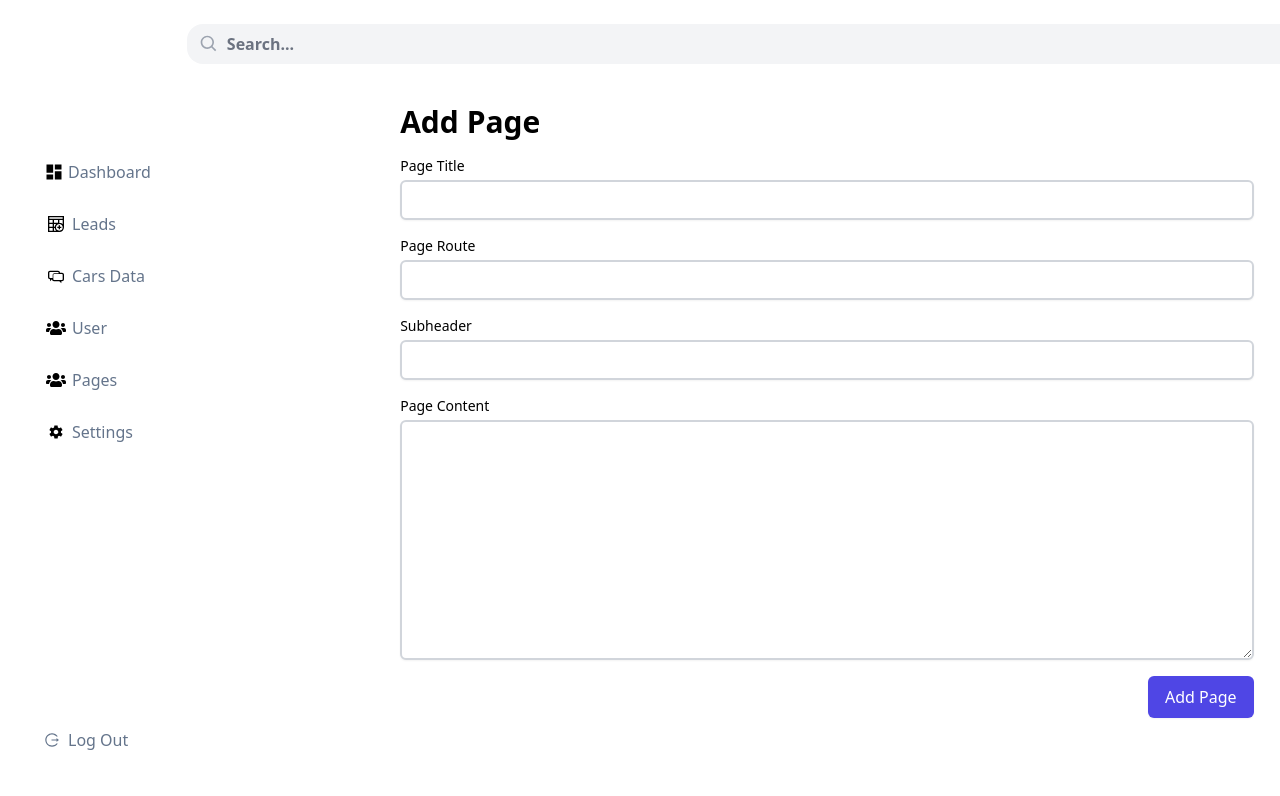
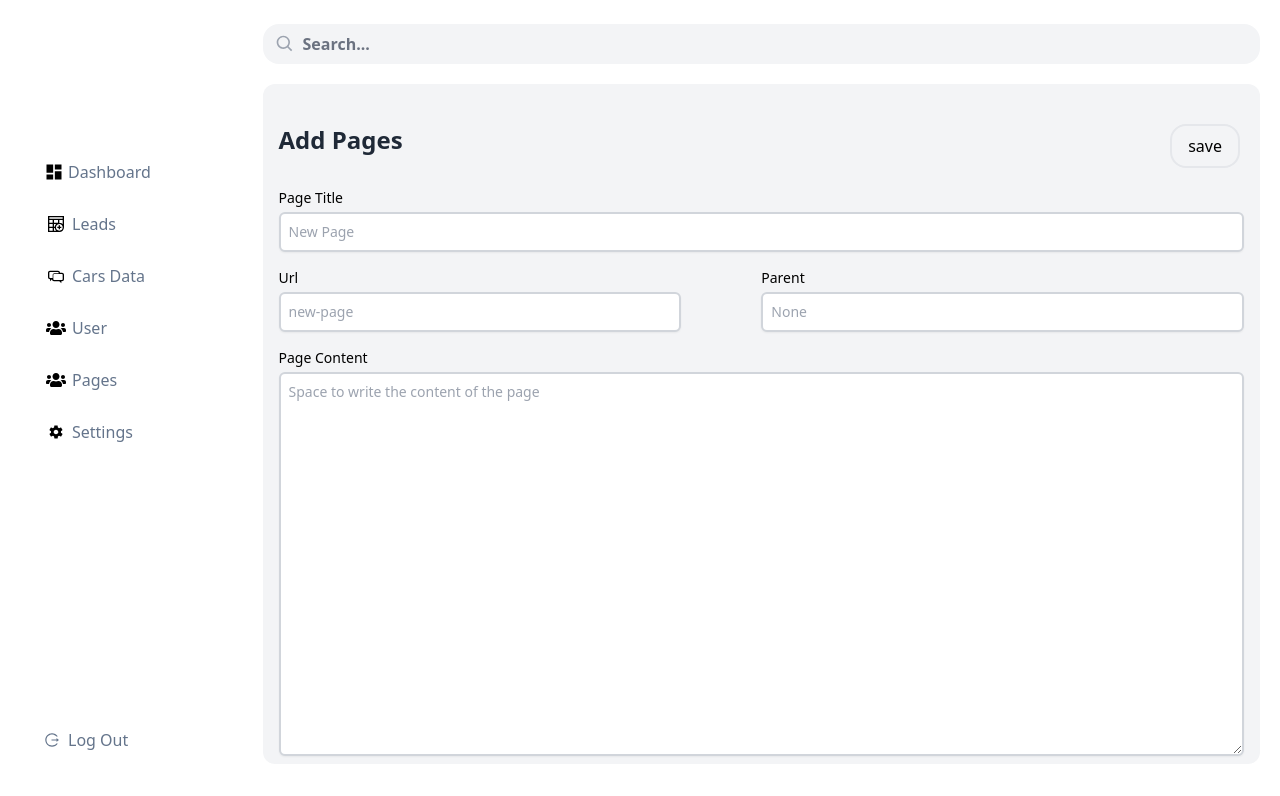
Before and after one commit to samssjubair/car-parts-shop, a Next.js app in the folder client/: page /admin/addPages in a window 1280 px wide. Shown: the top 796 px of the page. Built offline with nearby package versions, Linux system fonts and the light colour scheme; no server answers; sample sign-in values are in the browser's storage.

Commit message:
front-end finish

```diff
--- a/client/pages/admin/addAdmin.js
+++ b/client/pages/admin/addAdmin.js
@@ -49,6 +49,8 @@ const addAdmin = () => {
 
   return (
     <Sidebar>
+      <div className=" grid grid-cols-1">
+        <div className="mx-5">
           {/* Search bar */}
           <div className="mt-6">
             <form>
@@ -66,14 +68,19 @@ const addAdmin = () => {
             </form>
           </div>
           {/* Search bar end */}
-      <div className="flex p-10">
+          <div
+            style={{ height: "85vh" }}
+            className="flex p-10 mt-5 bg-gray-100 h-screen px-4 rounded-xl"
+          >
             <form
               autoComplete="off"
               onSubmit={handleSubmit}
-          className="bg-white p-8 rounded-lg"
+              className=" p-8 rounded-lg"
             >
               <div className="flex justify-between">
-            <h1 className="text-2xl font-bold text-gray-800 mb-4">Add Admin</h1>
+                <h1 className="text-2xl font-bold text-gray-800 mb-4">
+                  Add Admin
+                </h1>
                 <button
                   type="submit"
                   className=" border-2 mb-4 absolute right-10 text-black px-4 py-2 rounded-2xl hover:bg-gray-400"
@@ -94,7 +101,7 @@ const addAdmin = () => {
                   name="name"
                   value={adminName}
                   placeholder="Enter name"
-              className="w-full border-b-2 border-gray-400  text-gray-800 p-2  focus:outline-none focus:border-blue-500"
+                  className="w-full border-b-2 border-gray-400 bg-gray-100  text-gray-800 p-2  focus:outline-none focus:border-blue-500"
                   required
                   onChange={(e) => setAdminName(e.target.value)}
                 />
@@ -112,7 +119,7 @@ const addAdmin = () => {
                   name="email"
                   value={adminEmail}
                   placeholder="Enter email"
-              className="w-full bg-white border-gray-400 text-gray-800 p-2 border-b-2 focus:outline-none focus:border-blue-500"
+                  className="w-full bg-gray-100 border-gray-400 text-gray-800 p-2 border-b-2 focus:outline-none focus:border-blue-500"
                   required
                   onChange={(e) => setAdminEmail(e.target.value)}
                 />
@@ -130,7 +137,7 @@ const addAdmin = () => {
                   name="password"
                   value={adminPassword}
                   placeholder="Enter password"
-              className="w-full  border-gray-400  text-gray-800 p-2 border-b-2 focus:outline-none focus:border-blue-500 bg-white"
+                  className="w-full  border-gray-400  text-gray-800 p-2 border-b-2 focus:outline-none focus:border-blue-500 bg-gray-100"
                   required
                   onChange={(e) => setAdminPassword(e.target.value)}
                 />
@@ -146,7 +153,7 @@ const addAdmin = () => {
                   id="role"
                   name="role"
                   value={adminRole}
-              className="w-full  border-gray-400  text-gray-800 p-2 border-b-2 focus:outline-none focus:border-blue-500"
+                  className="w-full  border-gray-400 bg-gray-100 text-gray-800 p-2 border-b-2 focus:outline-none focus:border-blue-500"
                   required
                   onChange={(e) => setAdminRole(e.target.value)}
                 >
@@ -167,7 +174,7 @@ const addAdmin = () => {
                   id="status"
                   name="status"
                   value={adminStatus}
-              className="w-full  border-gray-400  text-gray-800 p-2 border-b-2 focus:outline-none focus:border-blue-500"
+                  className="w-full  border-gray-400 bg-gray-100 text-gray-800 p-2 border-b-2 focus:outline-none focus:border-blue-500"
                   required
                   onChange={(e) => setAdminStatus(e.target.value)}
                 >
@@ -180,6 +187,8 @@ const addAdmin = () => {
 
               {/* </div> */}
             </form>
+          </div>
+        </div>
       </div>
     </Sidebar>
   );
--- a/client/pages/admin/addPages.js
+++ b/client/pages/admin/addPages.js
@@ -11,7 +11,7 @@ function AddPages() {
   const [pageRoute, setPageRoute] = useState("");
   const [pageTitle, setPageTitle] = useState("");
   const [pageContent, setPageContent] = useState("");
-  const [subheader,setSubHeader] = useState("");
+  const [subheader, setSubHeader] = useState("");
 
   const handleSubmit = async (event) => {
     event.preventDefault();
@@ -19,7 +19,7 @@ function AddPages() {
       route: pageRoute,
       title: pageTitle,
       content: pageContent,
-      subheader:subheader
+      subheader: subheader,
     };
     // console.log(data)
     try {
@@ -36,6 +36,8 @@ function AddPages() {
 
   return (
     <Sidebar>
+      <div className=" grid grid-cols-1">
+        <div className="mx-5">
           <div className="mt-6">
             <form>
               <div className="relative flex items-center text-gray-400 focus-within:text-gray-600">
@@ -51,9 +53,22 @@ function AddPages() {
               </div>
             </form>
           </div>
-      <div className="w-2/3 mx-auto ">
-        <h2 className="text-3xl mt-10 font-bold mb-4 ">Add Page</h2>
+          <div
+            style={{ height: "85vh" }}
+            className="p-10 mt-5 bg-gray-100 h-screen px-4 rounded-xl"
+          >
             <form onSubmit={handleSubmit} className="space-y-4">
+              <div className="flex justify-between">
+                <h1 className="text-2xl font-bold text-gray-800 mb-4">
+                  Add Pages
+                </h1>
+                <button
+                  type="submit"
+                  className=" border-2 mb-4 absolute right-10 text-black px-4 py-2 rounded-2xl hover:bg-gray-400"
+                >
+                  save
+                </button>
+              </div>
               <div>
                 <label
                   htmlFor="page-title"
@@ -69,16 +84,18 @@ function AddPages() {
                     value={pageTitle}
                     onChange={(event) => setPageTitle(event.target.value)}
                     required
-                className="border-gray-300 px-2 border-2 focus:ring-indigo-500 py-2 text-black focus:border-indigo-500 block w-full shadow-sm sm:text-sm border-gray-300 rounded-md"
+                    placeholder="New Page"
+                    className="border-gray-300 px-2 border-2 focus:ring-indigo-500 py-2 text-black focus:border-indigo-500 block w-full shadow-sm sm:text-sm rounded-md"
                   />
                 </div>
               </div>
-          <div className="text-black">
+              <div className="grid grid-cols-2">
+                <div className="text-black mr-20">
                   <label
                     htmlFor="page-route"
                     className="block text-sm font-medium text-black-300"
                   >
-              Page Route
+                    Url
                   </label>
                   <div className="mt-1">
                     <input
@@ -88,18 +105,18 @@ function AddPages() {
                       value={pageRoute}
                       onChange={(event) => setPageRoute(event.target.value)}
                       required
-                className="border-gray-300 px-2 border-2 focus:ring-indigo-500 py-2 text-black focus:border-indigo-500 block w-full shadow-sm sm:text-sm border-gray-300 rounded-md"
+                      placeholder="new-page"
+                      className="border-gray-300 w-full px-2 border-2 focus:ring-indigo-500 py-2 text-black focus:border-indigo-500 block shadow-sm sm:text-sm  rounded-md"
                     />
                   </div>
                 </div>
-
 
                 <div className="text-black">
                   <label
                     htmlFor="page-route"
                     className="block text-sm font-medium text-black-300"
                   >
-              Subheader
+                    Parent
                   </label>
                   <div className="mt-1">
                     <input
@@ -107,10 +124,12 @@ function AddPages() {
                       name="page-route"
                       id="page-route"
                       value={subheader}
+                      placeholder="None"
                       onChange={(event) => setSubHeader(event.target.value)}
                       required
                       className="border-gray-300 px-2 border-2 focus:ring-indigo-500 py-2 text-black focus:border-indigo-500 block w-full shadow-sm sm:text-sm  rounded-md"
                     />
+                  </div>
                 </div>
               </div>
               <div>
@@ -127,21 +146,16 @@ function AddPages() {
                     value={pageContent}
                     onChange={(event) => setPageContent(event.target.value)}
                     required
+                    placeholder="Space to write the content of the page"
                     rows="5"
                     // cols="100"
-                className="border-gray-300 h-60 px-2 border-2 focus:ring-indigo-500 py-2 text-black focus:border-indigo-500 block w-full shadow-sm sm:text-sm  rounded-md"
+                    className="border-gray-300 h-96 px-2 border-2 focus:ring-indigo-500 py-2 text-black focus:border-indigo-500 block w-full shadow-sm sm:text-sm  rounded-md"
                   ></textarea>
                 </div>
               </div>
-          <div className="flex justify-end">
-            <button
-              type="submit"
-              className="inline-flex items-center px-4 py-2 border border-transparent text-base font-medium rounded-md shadow-sm text-white bg-indigo-600 hover:bg-indigo-700 focus:outline-none focus:ring-2 focus:ring-offset-2 focus:ring-indigo-500"
-            >
-              Add Page
-            </button>
+            </form>
           </div>
-        </form>
+        </div>
       </div>
     </Sidebar>
   );
--- a/client/pages/admin/carsData.js
+++ b/client/pages/admin/carsData.js
@@ -26,7 +26,10 @@ const carsData = () => {
             </div>
             {/* Search bar end */}
 
-            <div className="mt-5 bg-gray-100 h-screen px-4 rounded-xl">
+            <div
+              style={{ height: "85vh" }}
+              className="mt-5 bg-gray-100 px-4 rounded-xl"
+            >
               <div className=" flex pt-6 justify-between">
                 <div>
                   <h1 className="text-xl mb-4">Cars Data</h1>
--- a/client/pages/admin/pages.js
+++ b/client/pages/admin/pages.js
@@ -29,11 +29,17 @@ const pages = () => {
               className="pr-3 pl-10 w-screen py-2 font-semibold placeholder-gray-500 text-black rounded-2xl border-none right-2 ring-gray-300 focus:ring-gray-500 bg-gray-100 focus:ring-2"
             />
           </div>
-          <div>
-            <div className="bg-white shadow-md rounded my-6">
+          <div className="bg-gray-200 shadow-md rounded my-6">
+            <div className="flex justify-between px-4 items-center mb-4">
+              <h2 className="text-2xl font-bold">Pages</h2>
+              <button className="px-4 py-2 text-black border-2 mt-2 border-gray-300 rounded-3xl  hover:bg-gray-300">
+                <Link href="/admin/addPages">Add Page</Link>
+              </button>
+            </div>
+            <div>
               <table className="w-full table-auto">
                 <thead>
-                  <tr className="bg-gray-200 text-gray-600 uppercase text-sm leading-normal">
+                  <tr className=" text-gray-600 uppercase text-sm leading-normal">
                     <th className="py-3 px-6 text-left">Title</th>
                     <th className="py-3 px-6 text-left">URL</th>
                     <th className="py-3 px-6 text-center">Status</th>
@@ -83,11 +89,6 @@ const pages = () => {
                   ))}
                 </tbody>
               </table>
-              <div className="flex justify-start p-4">
-                <button className="border-2 border-gray-500 text-gray-500 rounded-md px-4 py-2">
-                  <Link href="/admin/addPages">Add Page</Link>
-                </button>
-              </div>
             </div>
           </div>
         </div>
--- a/client/pages/admin/settings.js
+++ b/client/pages/admin/settings.js
@@ -171,7 +171,7 @@ function settings() {
             className="bg-gray-100 rounded-md mt-10 px-4 py-10"
           >
             <div className="">
-              <div className="flex justify-between">
+              <div className="flex justify-between pb-4">
                 <div>
                   <h1 className="text-2xl font-bold">Settings</h1>
                 </div>
--- a/client/pages/components/CarFormDocuments.jsx
+++ b/client/pages/components/CarFormDocuments.jsx
@@ -259,7 +259,7 @@ const CarFormDocuments = () => {
           <div style={{paddingTop: '2px'}} className="p-6 md:pt-6 sm:pt-8 space-y-4 md:space-y-6 sm:p-8">
             <form
               onSubmit={handleSubmit}
-              className="space-y-4 md:space-y-6 lg:space-y-8 grid grid-cols-1 md:grid-cols-1 lg:grid-cols-5 gap-4"
+              className="space-y-4 md:space-y-6 lg:space-y-8 grid grid-cols-1 md:grid-cols-1 lg:grid-cols-5 gap-4 pt-4"
               action="#"
             >
               <div className="md:mt-6 lg:mt-8 dd-parent">
--- a/client/pages/index.js
+++ b/client/pages/index.js
@@ -26,7 +26,7 @@ export default function Home() {
       <div className="flex text-black justify-center">
         <div className=" w-11/12 ">
           <div className="grid grid-cols-1 md:grid-cols-2 lg:grid-cols-4 gap-4 pt-9 pb-4">
-            <div className="flex justify-center">
+            <div className="flex ">
               <div>
                 <Image src={serviceIcon1} alt="" className="mr-4" />
               </div>
@@ -37,7 +37,7 @@ export default function Home() {
                 </p>
               </div>
             </div>
-            <div className="flex justify-center">
+            <div className="flex">
               <div>
                 <Image src={serviceIcon2} alt="" className="mr-4" />
               </div>
@@ -48,7 +48,7 @@ export default function Home() {
                 </p>
               </div>
             </div>
-            <div className="flex justify-center">
+            <div className="flex">
               <div>
                 <Image src={serviceIcon3} alt="" className="mr-4" />
               </div>
@@ -57,7 +57,7 @@ export default function Home() {
                 <p className="text-slate-500 text-sm">3 days open purchase</p>
               </div>
             </div>
-            <div className="flex justify-center">
+            <div className="flex">
               <div>
                 <Image src={serviceIcon4} alt="" className="mr-4" />
               </div>
```
Also changed, not shown: client/pages/admin/users.js (+20 -26 lines), client/pages/components/HomeSlider.jsx (indentation only), 1 other file (tests, documents, lock files or other folders). Lines whose indentation alone changed are shown as unchanged.
